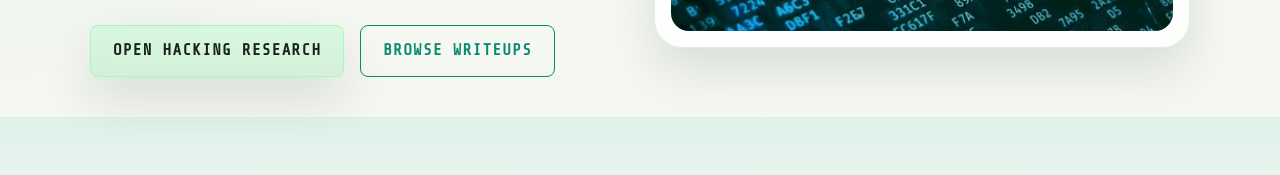
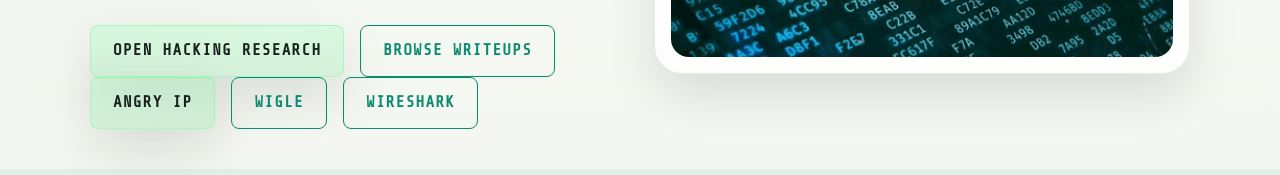
Before and after one commit to yoinkas/Yoinked, a website: page cybersecurity.html in a window 1280 px wide. Shown: the part 423-598 px from the top of the page. Drawn offline with nearby package versions, Linux system fonts and the light colour scheme; no server answers.

Commit message:
Add cybersecurity resource buttons

```diff
--- a/cybersecurity.html
+++ b/cybersecurity.html
@@ -33,6 +33,11 @@
           <div class="hero-actions">
             <a class="btn" href="hacking.html">Open hacking research</a>
             <a class="btn ghost" href="posts/index.html">Browse writeups</a>
+          </div>
+          <div class="hero-actions">
+            <a class="btn" href="https://angryip.org/" target="_blank" rel="noreferrer">Angry IP</a>
+            <a class="btn ghost" href="https://wigle.net/" target="_blank" rel="noreferrer">WiGLE</a>
+            <a class="btn ghost" href="https://www.wireshark.org/" target="_blank" rel="noreferrer">Wireshark</a>
           </div>
         </div>
         <figure class="cyber-hero-media">
```
